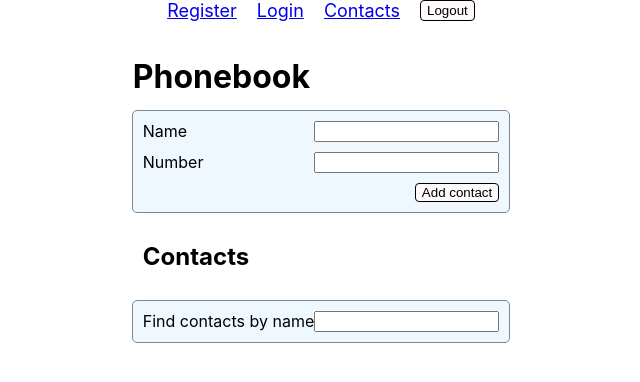
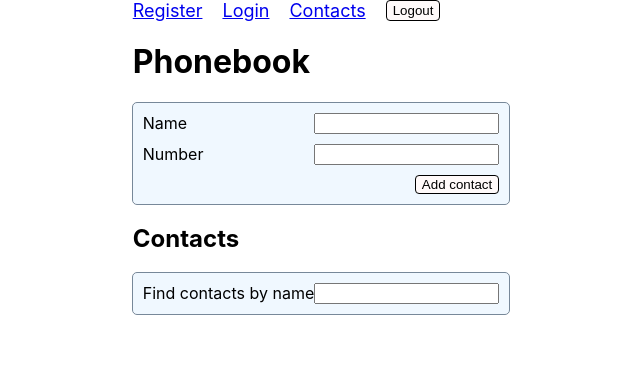
Before and after one commit to Serhii-kh/goit-react-hw-08-phonebook, a React (Create React App) app: page /contacts in a window 1280 px wide. Shown: the top 382 px of the page, without its empty margins (319-959 px from the left). Built offline with nearby package versions, Linux system fonts and the light colour scheme.

Commit message:
delete wrapper

```diff
--- a/src/components/Layout/Layout.jsx
+++ b/src/components/Layout/Layout.jsx
@@ -1,17 +1,14 @@
 import { Navigation } from "components/Navigation/Navigation"
-import { Wrapper } from "components/Wrapper/Wrapper"
 import { Suspense } from "react"
 import { Outlet } from "react-router-dom"
 
 const Layout = () => {
 	return (
 		<>
-			<Wrapper>
 				<Navigation />
 				<Suspense fallback={<div>Loading...</div>}>
 					<Outlet />
 				</Suspense>
-			</Wrapper>
 		</>
 	)
 }
--- a/src/components/wrapper/Wrapper.jsx
+++ /dev/null
@@ -1,8 +0,0 @@
-import css from './Wrapper.module.css'
-
-export const Wrapper = ({ children }) => {
-	return (
-		<div className={css.Wrapper}>
-			{children}
-		</div>)
-}
--- a/src/components/wrapper/wrapper.module.css
+++ /dev/null
@@ -1,26 +0,0 @@
-.phonebook {
-	max-width: 420px;
-	padding: 10px;
-	margin: 0 auto;
-
-	border: 1px solid lightslategray;
-	border-radius: 10px;
-
-	background-color: ghostwhite;
-}
-
-h1 {
-	margin-bottom: 15px;
-}
-
-h2 {
-	padding: 10px;
-}
-
-.Wrapper {
-	display: flex;
-	flex-direction: column;
-	justify-content: center;
-	align-items: center;
-	max-width: 600px;
-}
```
